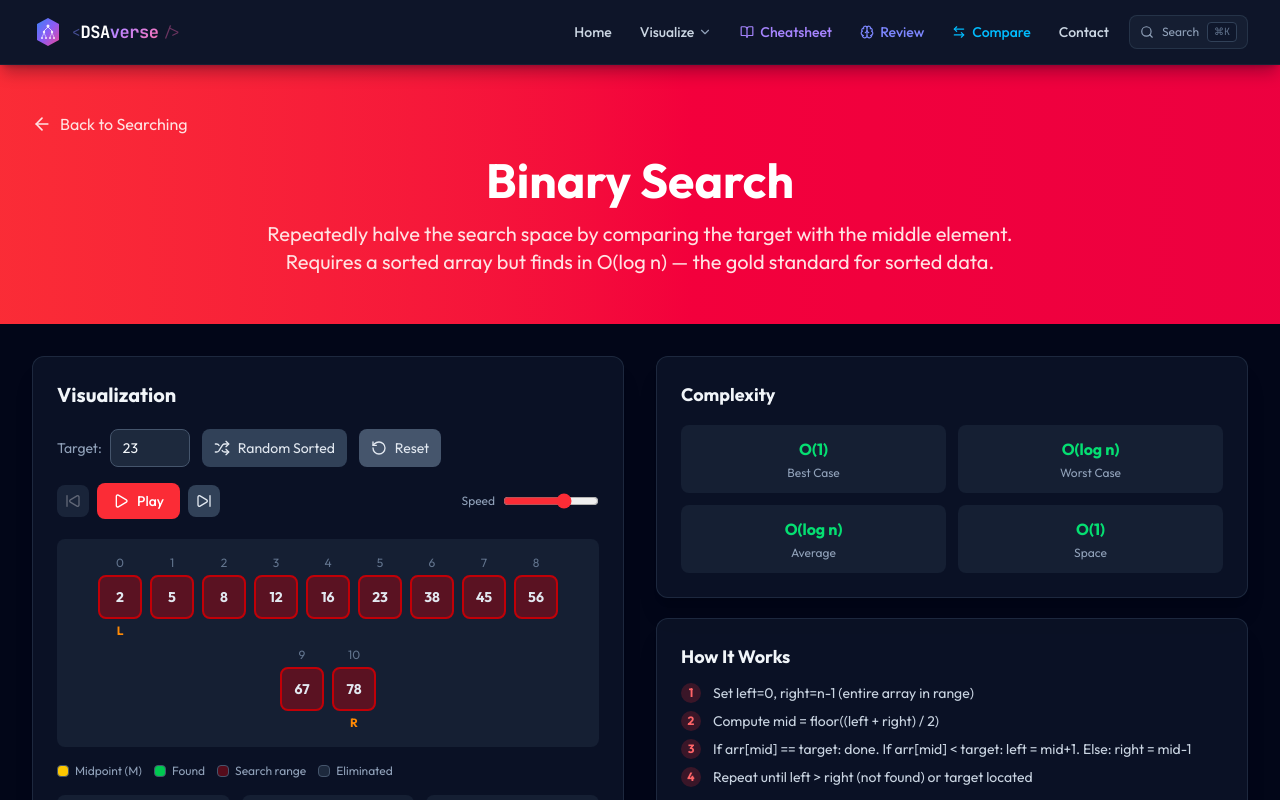
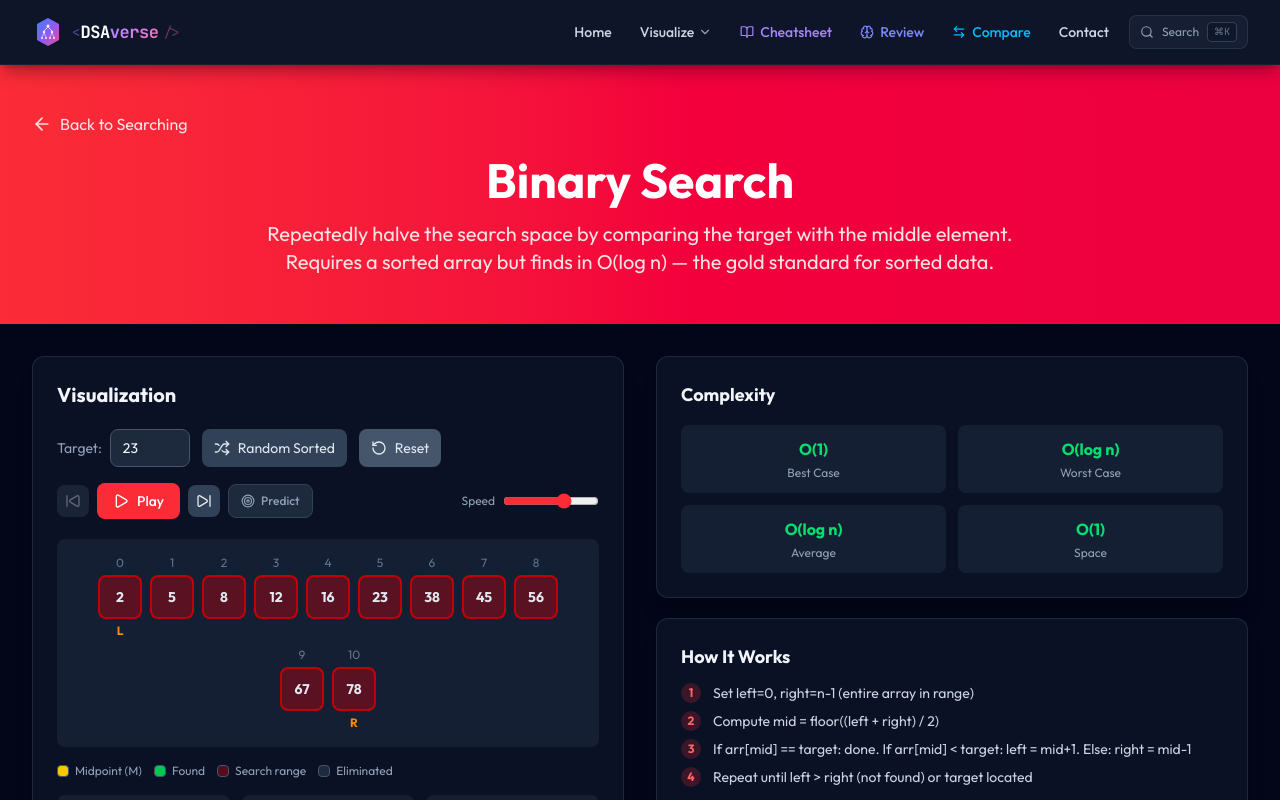
Before and after one commit to Archit1706/DSAverse, a Next.js app: page /searching/binary-search in a window 1280 px wide. Shown: the top 800 px of the page. Built offline with nearby package versions, Linux system fonts and the light colour scheme.

Commit message:
Ask which half Binary Search keeps

```diff
--- a/app/searching/binary-search/page.js
+++ b/app/searching/binary-search/page.js
@@ -3,6 +3,29 @@ import { useState, useCallback, useEffect } from 'react';
 import Link from 'next/link';
 import { ArrowLeft, Pause, Play, RotateCcw, SkipBack, SkipForward, Code, Shuffle, Info, CheckCircle, XCircle } from 'lucide-react';
 import CodeBlock from '@/components/CodeBlock';
+import { usePredict, PredictToggle, PredictPrompt } from '@/components/PredictStep';
+
+/* Every probe step carries the midpoint's value and the target, so the branch
+   is decided by the step alone — and the array never mutates during a search,
+   so quoting arr[mid] back at the learner is safe. The step's explanation
+   states the branch outright, which is why the page blanks it while a guess is
+   outstanding. */
+const predictFor = (step) => {
+    if (!step?.probe) return null;
+    const { midVal, target, mid } = step;
+    const correct = midVal === target ? 2 : midVal < target ? 1 : 0;
+    const because = midVal === target
+        ? `arr[${mid}] = ${midVal} is the target, so the search stops here.`
+        : midVal < target
+            ? `${midVal} < ${target}, so index ${mid} and everything left of it is too small — left moves to ${mid + 1}.`
+            : `${midVal} > ${target}, so index ${mid} and everything right of it is too large — right moves to ${mid - 1}.`;
+    return {
+        question: `arr[${mid}] = ${midVal} and the target is ${target}. What does binary search do next?`,
+        options: ['Keep the left half', 'Keep the right half', 'Stop — this is the target'],
+        correct,
+        because,
+    };
+};
 
 const quizQuestions = [
     {
@@ -47,7 +70,7 @@ export default function BinarySearchPage() {
             const mid = Math.floor((left + right) / 2);
             comparisons++;
 
-            steps.push({ left, right, mid, found: false, foundIndex: -1, explanation: `Range [${left}, ${right}]. Mid = floor((${left}+${right})/2) = ${mid}. Checking arr[${mid}] = ${arr[mid]}.`, comparisons });
+            steps.push({ left, right, mid, found: false, foundIndex: -1, explanation: `Range [${left}, ${right}]. Mid = floor((${left}+${right})/2) = ${mid}. Checking arr[${mid}] = ${arr[mid]}.`, comparisons, probe: true, midVal: arr[mid], target });
 
             if (arr[mid] === target) {
                 found = true; foundIndex = mid;
@@ -69,6 +92,9 @@ export default function BinarySearchPage() {
     }, [array, target]);
 
     useEffect(() => { setStepHistory(generateSteps()); setCurrentStep(0); }, [generateSteps]);
+
+    const pauseForPredict = useCallback(() => setIsPlaying(false), []);
+    const predict = usePredict(stepHistory, currentStep, predictFor, pauseForPredict);
 
     useEffect(() => {
         if (!isPlaying || stepHistory.length === 0) return;
@@ -204,6 +230,7 @@ print(binary_search(arr, 23))  # 5`;
                                     className="p-2 rounded-lg bg-slate-700 hover:bg-slate-600 disabled:opacity-40 text-slate-200">
                                     <SkipForward className="h-4 w-4" />
                                 </button>
+                                <PredictToggle predict={predict} accent="red" />
                                 <div className="flex items-center gap-2 ml-auto">
                                     <span className="text-xs text-slate-400">Speed</span>
                                     <input type="range" min={150} max={1800} step={50} value={1950 - speed}
@@ -255,10 +282,20 @@ print(binary_search(arr, 23))  # 5`;
                                 ))}
                             </div>
 
+                            {predict.prompt && (
+                                <div className="mb-4">
+                                    <PredictPrompt predict={predict} accent="red" />
+                                </div>
+                            )}
+
                             <div className="bg-red-500/10 border border-red-500/20 rounded-lg p-4">
                                 <div className="flex items-start gap-2">
                                     <Info className="h-4 w-4 text-red-400 mt-0.5 flex-shrink-0" />
-                                    <p className="text-red-300 text-sm leading-relaxed">{cur.explanation}</p>
+                                    <p className="text-red-300 text-sm leading-relaxed">
+                                        {predict.hideExplanation
+                                            ? 'Make your prediction above to reveal this step.'
+                                            : cur.explanation}
+                                    </p>
                                 </div>
                             </div>
                         </div>
```
